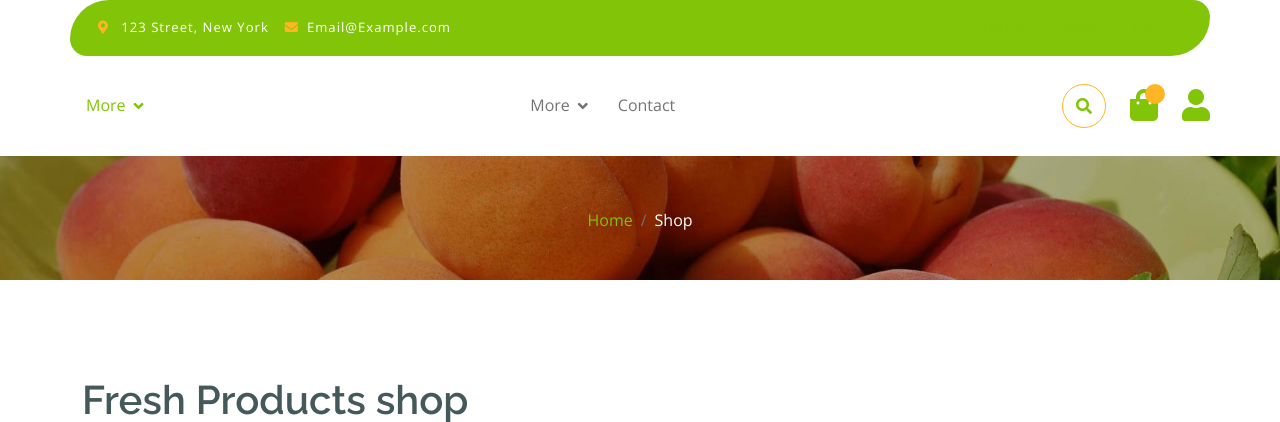
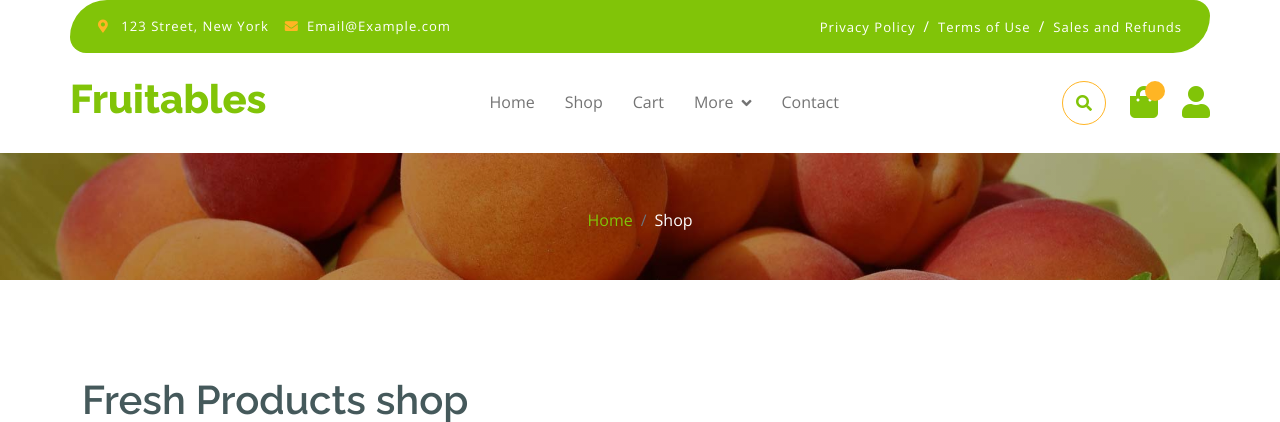
Before and after one commit to CodeVnebula/fruitables-django, a Django app: template fruitables/store/templates/shop.html in a window 1280 px wide. Shown: the top 422 px of the page. Run offline with Django 3.2, Linux system fonts and the light colour scheme; the template is opened without the code that fills it, so the values that code supplies are empty; some libraries are stand-ins or nearby versions.

Commit message:
Update navbar

```diff
--- a/fruitables/templates/partials/_navbar.html
+++ b/fruitables/templates/partials/_navbar.html
@@ -7,21 +7,23 @@
                 <small class="me-3"><i class="fas fa-envelope me-2 text-secondary"></i><a href="#" class="text-white">Email@Example.com</a></small>
             </div>
             <div class="top-link pe-2">
-                <a href="{% url 'home_view' %}" class="nav-item nav-link {% if request.resolver_match.url_name == 'home_view' %}active{% endif %}">Home</a>
-                <a href="{% url 'shop_view' %}" class="nav-item nav-link {% if request.resolver_match.url_name == 'shop_view' %}active{% endif %}">Shop</a>
-                <a href="{% url 'cart_view' %}" class="nav-item nav-link {% if request.resolver_match.url_name == 'cart_view' %}active{% endif %}">Cart</a>
+                <a href="#" class="text-white"><small class="text-white mx-2">Privacy Policy</small>/</a>
+                <a href="#" class="text-white"><small class="text-white mx-2">Terms of Use</small>/</a>
+                <a href="#" class="text-white"><small class="text-white ms-2">Sales and Refunds</small></a>
             </div>
         </div>
     </div>
     <div class="container px-0">
         <nav class="navbar navbar-light bg-white navbar-expand-xl">
-            <a href="#" class="nav-link dropdown-toggle" data-bs-toggle="dropdown">More</a>
+            <a href="index.html" class="navbar-brand"><h1 class="text-primary display-6">Fruitables</h1></a>
             <button class="navbar-toggler py-2 px-3" type="button" data-bs-toggle="collapse" data-bs-target="#navbarCollapse">
                 <span class="fa fa-bars text-primary"></span>
             </button>
             <div class="collapse navbar-collapse bg-white" id="navbarCollapse">
                 <div class="navbar-nav mx-auto">
-
+                    <a href="{% url 'home_view' %}" class="nav-item nav-link {% if request.resolver_match.url_name == 'home_view' %}active{% endif %}">Home</a>
+                    <a href="{% url 'shop_view' %}" class="nav-item nav-link {% if request.resolver_match.url_name == 'shop_view' %}active{% endif %}">Shop</a>
+                    <a href="{% url 'cart_view' %}" class="nav-item nav-link {% if request.resolver_match.url_name == 'cart_view' %}active{% endif %}">Cart</a>
                     <div class="nav-item dropdown">
                         <a href="#" class="nav-link dropdown-toggle" data-bs-toggle="dropdown">More</a>
                         <div class="dropdown-menu m-0 bg-secondary rounded-0">
@@ -37,7 +39,11 @@
                         <i class="fa fa-shopping-bag fa-2x"></i>
                         <span class="position-absolute bg-secondary rounded-circle d-flex align-items-center justify-content-center text-dark px-1" style="top: -5px; left: 15px; height: 20px; min-width: 20px;">{{ items_in_cart }}</span>
                     </a>
-                    <a href="#" class="my-auto">
+                        {% if user.is_authenticated %}
+                        <a href="{% url 'account' user.slug %}" class="my-auto">
+                        {% else %}
+                        <a href="{% url 'login' %}" class="my-auto">
+                        {% endif %}
                         <i class="fas fa-user fa-2x"></i>
                     </a>
                 </div>
```
